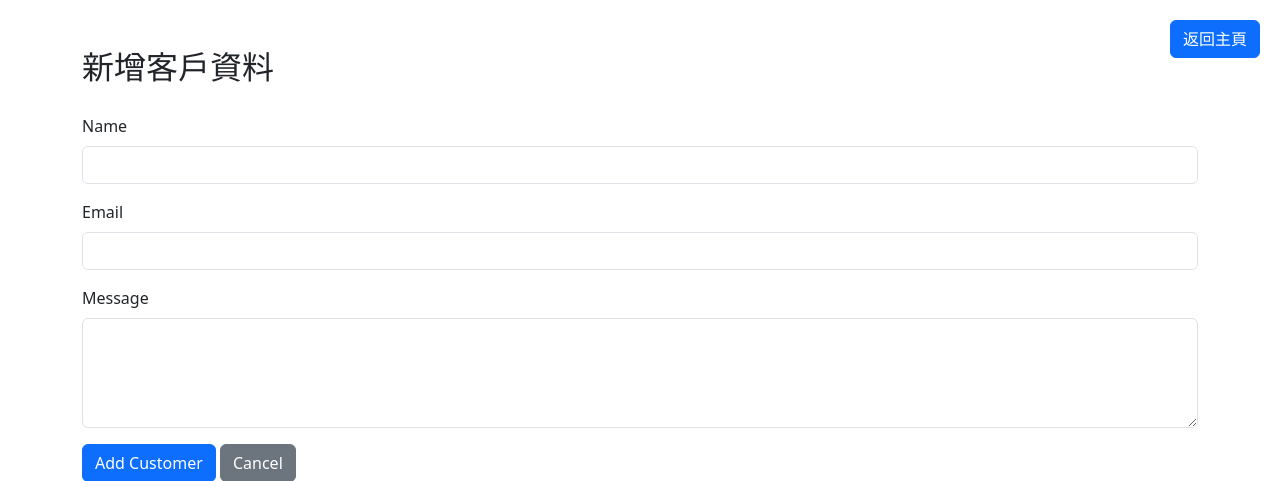
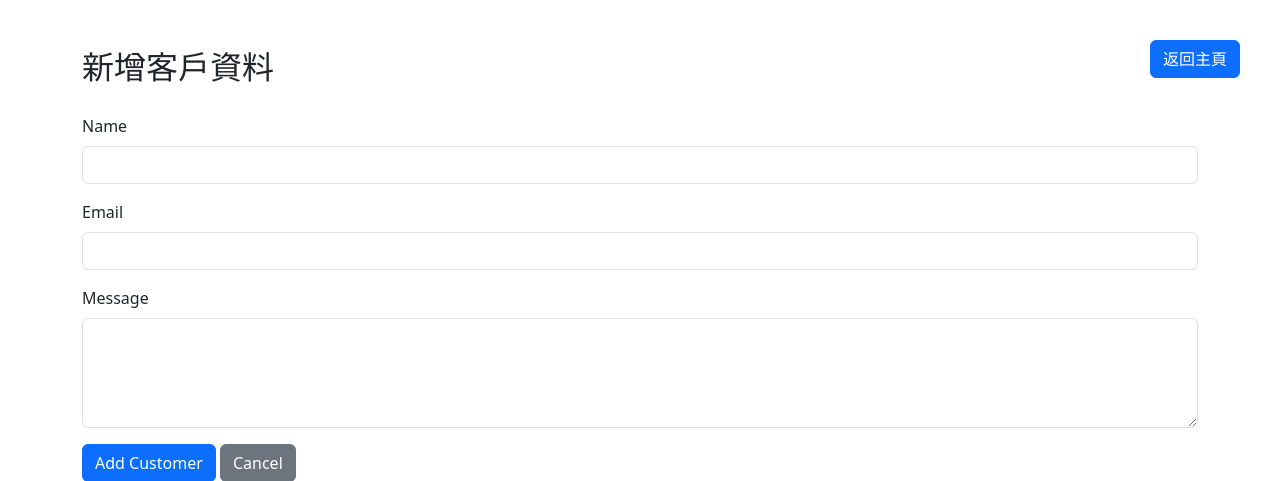
Before and after one commit to Alex54365/hotalrobotsystem, a Flask app: page /form in a window 1280 px wide. Shown: the top 481 px of the page. Run offline with Flask 3, Linux system fonts and the light colour scheme.

Commit message:
Update form.html

```diff
--- a/templates/form.html
+++ b/templates/form.html
@@ -8,8 +8,8 @@
     <style>
         .top-right-button {
             position: absolute;
-            top: 20px;
-            right: 20px;
+            top: 40px;
+            right: 40px;
         }
         .header {
             display: flex;
```
